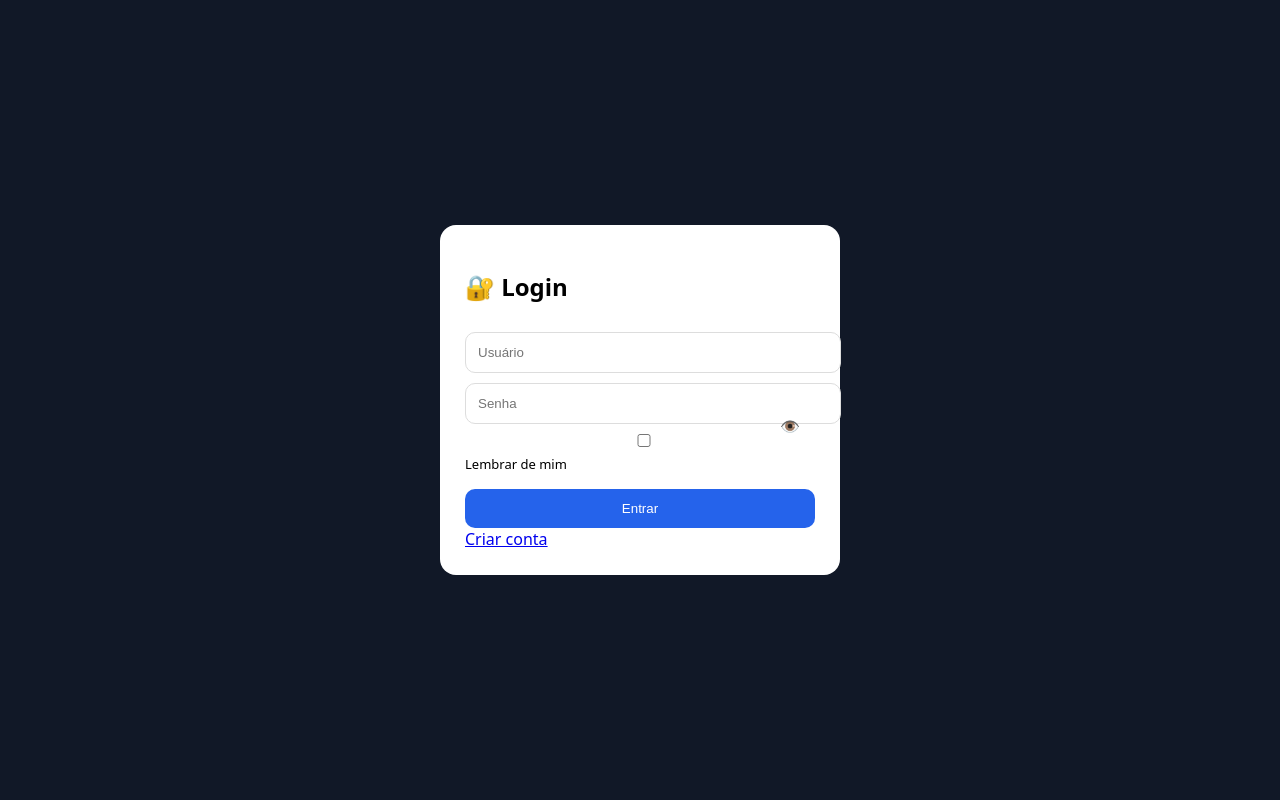
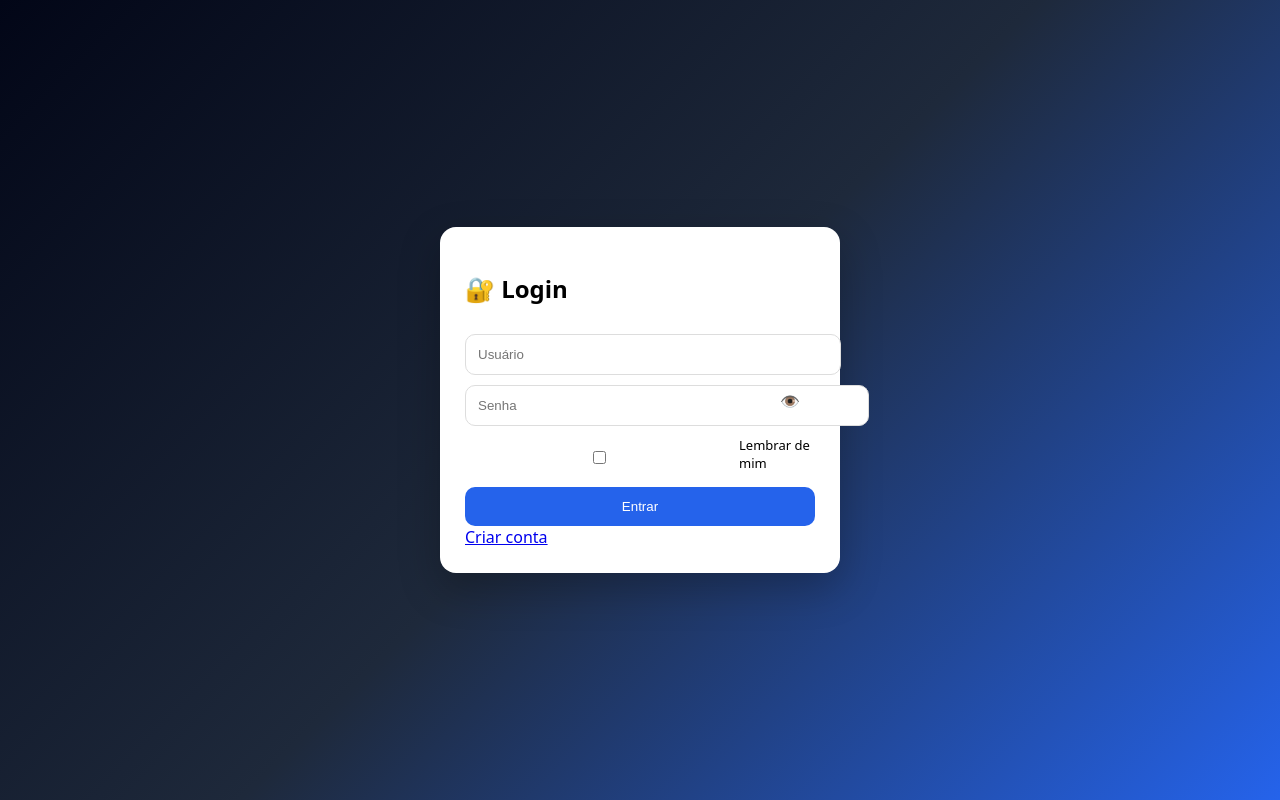
Before and after one commit to thiagoTBA/ata-online, a Flask app: page /login in a window 1280 px wide. Run offline with Flask 3, Linux system fonts and the light colour scheme; parts of the project's set-up code (start-up, migrations or seed data) failed here and were passed over; some libraries are stand-ins or nearby versions.

Commit message:
ajuste login UI

```diff
--- a/templates/login.html
+++ b/templates/login.html
@@ -6,7 +6,7 @@
 body {
   margin:0;
   font-family: system-ui;
-  background:#111827;
+  background: linear-gradient(135deg, #020617, #1e293b, #2563eb);
   display:flex;
   justify-content:center;
   align-items:center;
@@ -20,6 +20,7 @@ body {
   width:90%;
   max-width:350px;
   animation: fadeIn 0.4s ease;
+  box-shadow: 0 15px 40px rgba(0,0,0,0.25);
 }
 
 @keyframes fadeIn {
@@ -33,6 +34,12 @@ input {
   margin-top:10px;
   border-radius:10px;
   border:1px solid #ddd;
+  outline:none;
+}
+
+input:focus {
+  border-color:#2563eb;
+  box-shadow:0 0 0 2px rgba(37,99,235,0.2);
 }
 
 button {
@@ -57,7 +64,8 @@ button {
 .toggle {
   position:absolute;
   right:15px;
-  top:42px;
+  top:50%;
+  transform: translateY(-50%);
   cursor:pointer;
 }
 </style>
@@ -76,13 +84,13 @@ button {
     <input name="username" placeholder="Usuário" required>
 
     <div style="position:relative;">
-      <input id="password" name="password" type="password" placeholder="Senha" required>
+      <input id="password" name="password" type="password" placeholder="Senha" required style="padding-right:40px;">
       <span class="toggle" onclick="togglePassword()">👁️</span>
     </div>
 
-    <label style="font-size:13px;">
-      <input type="checkbox" name="remember"> Lembrar de mim
-    </label>
+    <label style="font-size:13px; display:flex; align-items:center; gap:6px; margin-top:10px;">
+  <input type="checkbox" name="remember"> Lembrar de mim
+  </label>
 
     <button>Entrar</button>
   </form>
```
